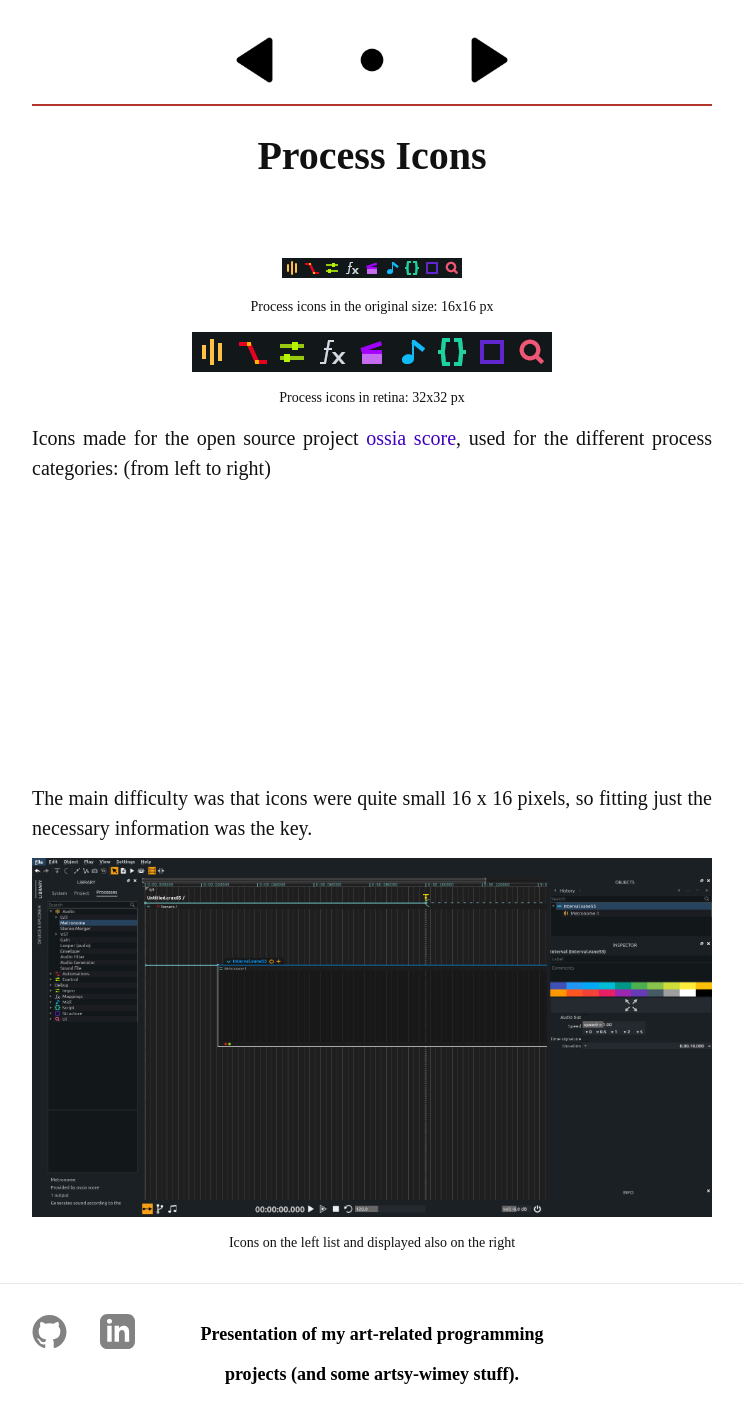
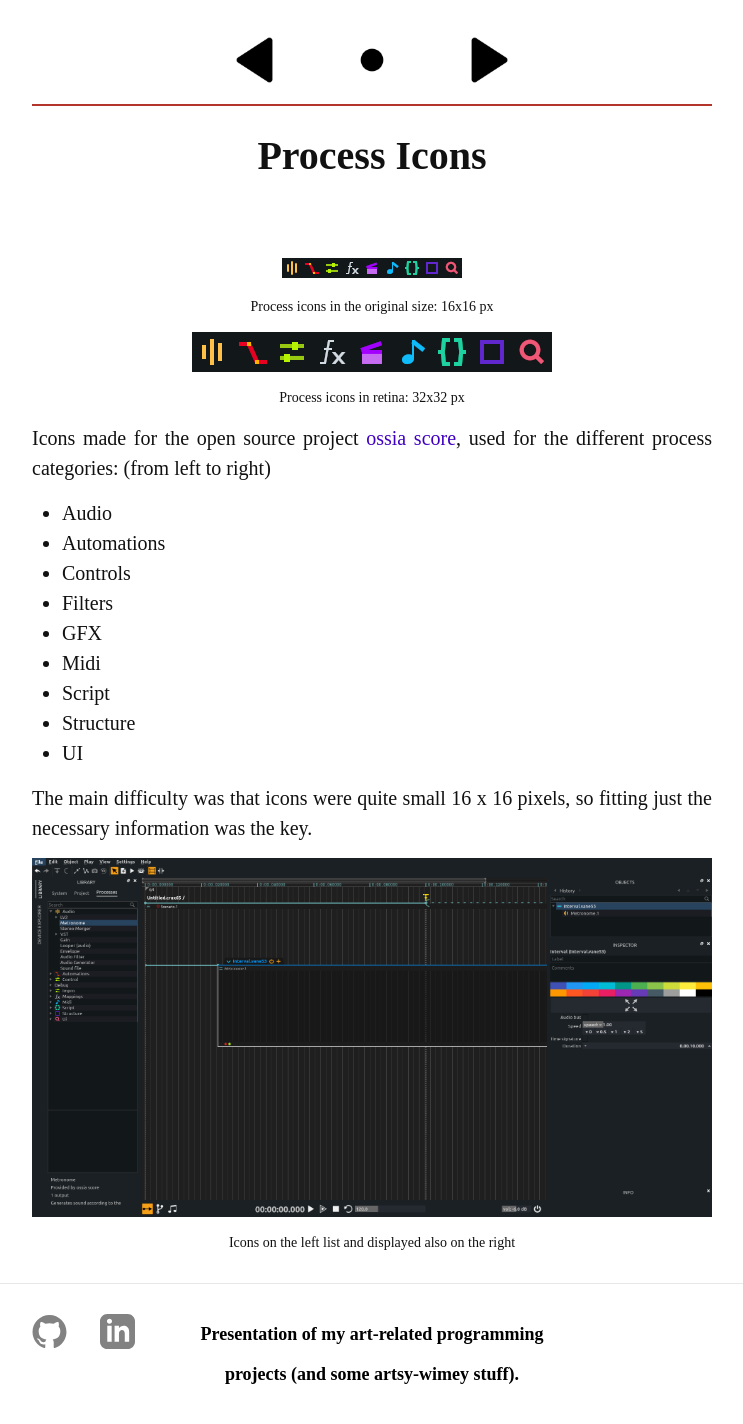
Before and after one commit to aklevy/aklevy.github.io, a Jekyll site: the page built from _posts/2017-01-03-ossia-score-icons.markdown, in a window 1280 px wide. Shown: the whole page, without its empty margins (268-1011 px from the left). Built offline with Jekyll 4.4.1, drawn with Linux system fonts in a browser that asks for light colours; some web fonts are replaced.

Commit message:
bullet points text was in white ....

```diff
--- a/_posts/2017-01-03-ossia-score-icons.markdown
+++ b/_posts/2017-01-03-ossia-score-icons.markdown
@@ -21,7 +21,7 @@ permalink: process-icons
 Icons made for the open source project [ossia score](https://github.com/OSSIA/score), used for the different process categories:
 (from left to right)
 * Audio
-* Auomations
+* Automations
 * Controls
 * Filters
 * GFX
--- a/_sass/_base.scss
+++ b/_sass/_base.scss
@@ -70,14 +70,7 @@ figcaption {
  */
 ul, ol {
     margin-left: $spacing-unit;
-
-    &:hover {
-        color: $background-color;
-        background-color: brand-color;
-    }
-    font-size: 20px;
-    font-weight: bold;
-    color: $background-color;
+    color: $text-color;
 }
 
 li {
```
